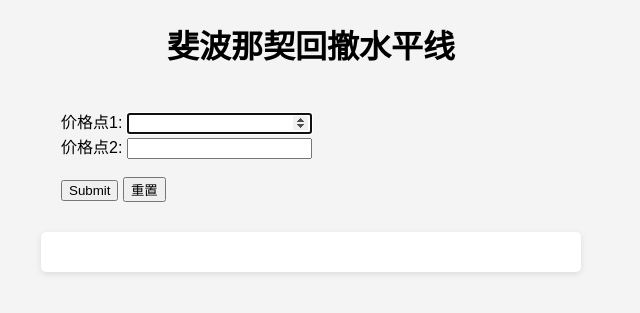
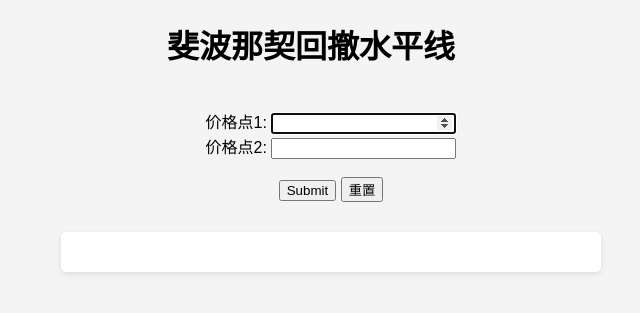
Before and after one commit to David-steve/django-practice, a Django app: page /golden_point/ in a window 1280 px wide. Shown: the top 313 px of the page, without its empty margins (329-969 px from the left). Run offline with Django 4.2, Linux system fonts and the light colour scheme.

Commit message:
feature: 页面适应移动端

```diff
--- a/blog/static/css/new_style.css
+++ b/blog/static/css/new_style.css
@@ -12,7 +12,7 @@ h1 {
 }
 
 .container {
-    max-width: 1200px;
+    width: 100%;
     margin: auto;
     overflow: hidden;
     padding: 20px;
@@ -20,12 +20,16 @@ h1 {
 
 /* 表单样式 */
 .form-group {
-    /*margin-bottom: 15px;*/
-    width: 500px;
-    margin: auto;
+    width: 100%;
+    display: flex; /* 使用flex布局 */
+    flex-direction: column; /* 子元素垂直排列 */
+    align-items: center; /* 水平居中 */
+    justify-content: center; /* 垂直居中 */
 }
 
-.form-group > div {
+.form-group div {
+    width: 100%; /* 子元素宽度占满容器 */
+    text-align: center; /* 文字水平居中 */
 }
 
 input[type="text"] {
@@ -54,6 +58,8 @@ button:hover {
     background-color: white;
     padding: 20px;
     border-radius: 5px;
+    /*行间距*/
+    line-height: 1.5;
     box-shadow: 0 2px 6px rgba(0, 0, 0, 0.1);
     /*margin-top: 30px;*/
     width: 500px;
```
